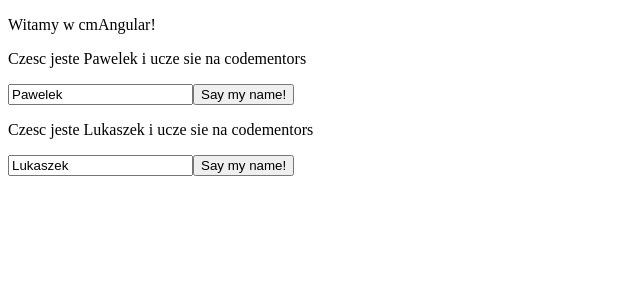
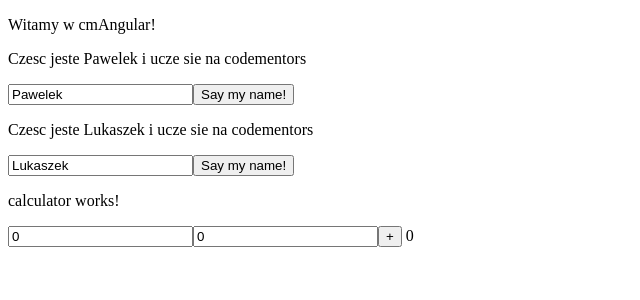
Before and after one commit to enkidumac/cm2021angular, an Angular app in the folder cmAngular/: page / in a window 1280 px wide. Shown: the top 300 px of the page, without its empty margins (0-640 px from the left). Built offline with nearby package versions, Linux system fonts and the light colour scheme.

Commit message:
added plus func to calclclcllc

```diff
--- a/cmAngular/src/app/app.component.html
+++ b/cmAngular/src/app/app.component.html
@@ -1,3 +1,4 @@
 <p>Witamy w {{title}}!</p>
 <app-codementors name="Pawelek"></app-codementors>
 <app-codementors name="Lukaszek"></app-codementors>
+<app-calculator></app-calculator>
--- a/cmAngular/src/app/app.module.ts
+++ b/cmAngular/src/app/app.module.ts
@@ -4,11 +4,13 @@ import { BrowserModule } from '@angular/platform-browser';
 
 import { AppComponent } from './app.component';
 import { CodementorsComponent } from './codementors/codementors.component';
+import { CalculatorComponent } from './calculator/calculator.component';
 
 @NgModule({
   declarations: [
     AppComponent,
-    CodementorsComponent
+    CodementorsComponent,
+    CalculatorComponent
   ],
   imports: [
     BrowserModule,
--- /dev/null
+++ b/cmAngular/src/app/calculator/calculator.component.html
@@ -0,0 +1,6 @@
+<p>calculator works!</p>
+<input [(ngModel)] = "value1" type = "number">
+<input [(ngModel)] = "value2" type = "number">
+
+<button (click) = "plus()">+</button>
+{{result}}
--- /dev/null
+++ b/cmAngular/src/app/calculator/calculator.component.ts
@@ -0,0 +1,23 @@
+import { Component, OnInit } from '@angular/core';
+
+@Component({
+  selector: 'app-calculator',
+  templateUrl: './calculator.component.html',
+  styleUrls: ['./calculator.component.css']
+})
+export class CalculatorComponent implements OnInit {
+
+  value1: number = 0;
+  value2: number = 0;
+  result: number = 0;
+
+    constructor() { }
+
+  ngOnInit(): void {
+  }
+
+  plus(){
+    this.result = this.value1 + this.value2;
+  }
+
+}
```
Also changed, not shown: cmAngular/src/app/calculator/calculator.component.css (added), 1 other file (tests, documents, lock files or other folders).
